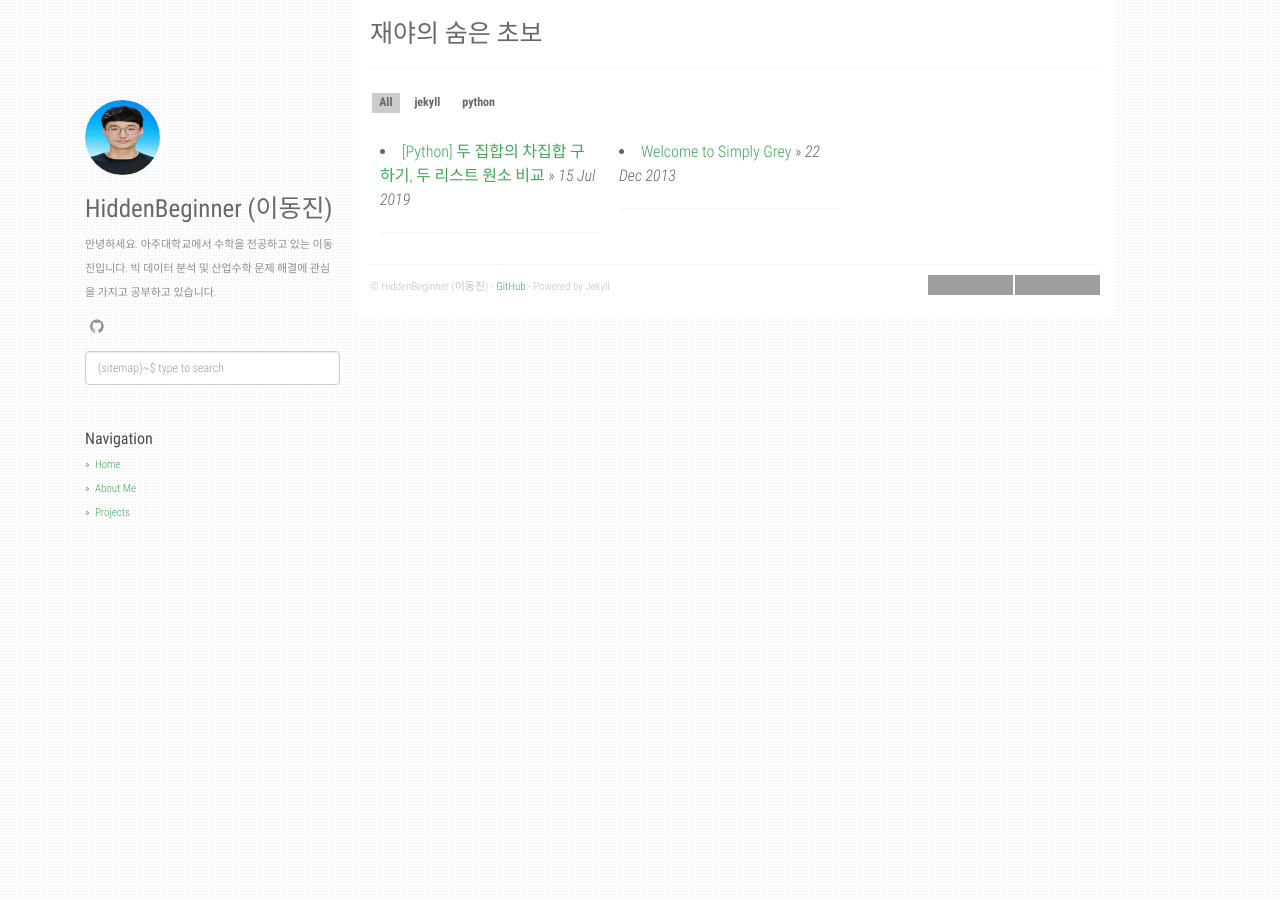
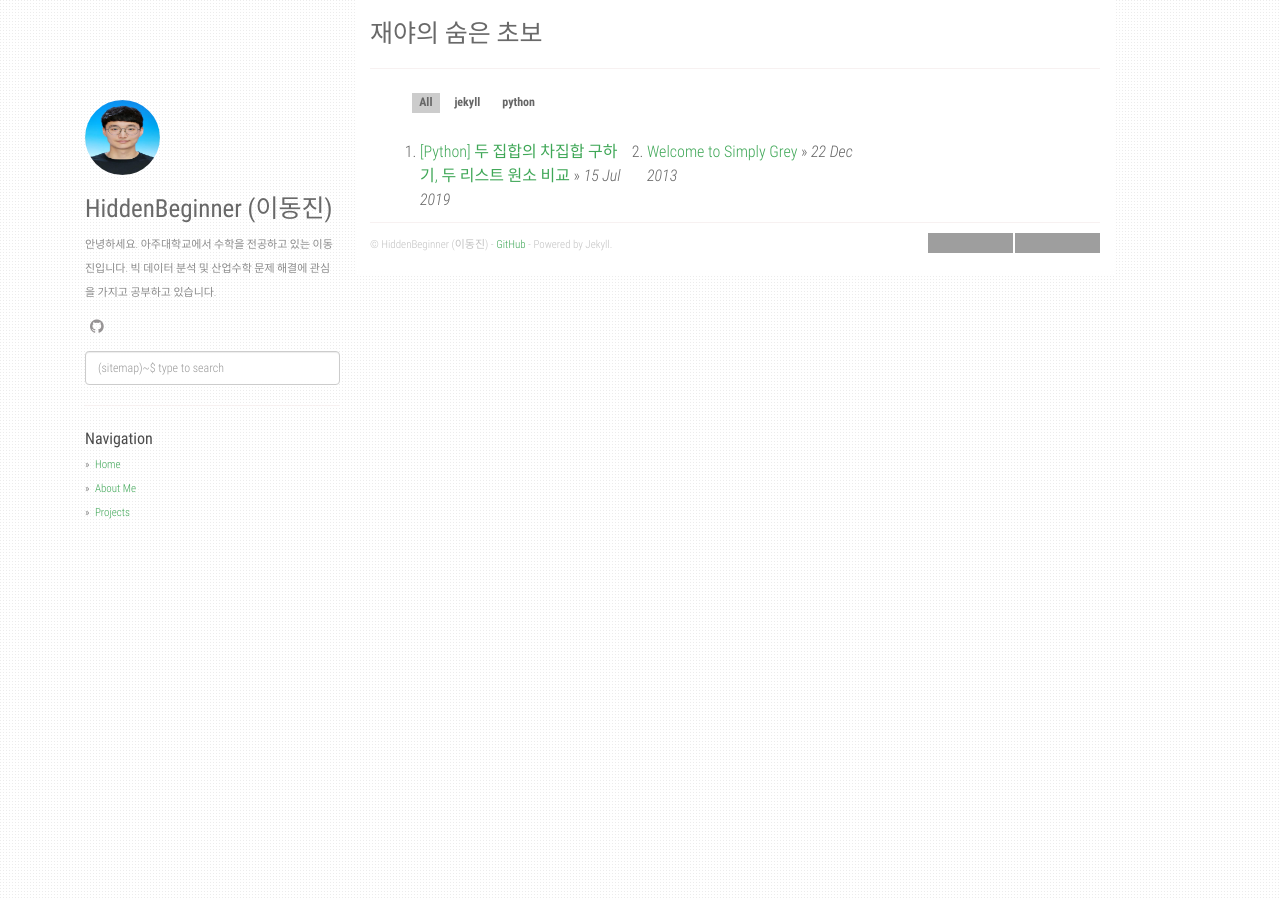
Before and after one commit to agusmakmun/agusmakmun.github.io, a Jekyll site: the page built from index.html, in a window 1280 px wide. Built offline with Jekyll 4.4.1, drawn with Linux system fonts in a browser that asks for light colours; the list of posts is cut into pages by our own code; grey boxes are pictures that could not be loaded.

Commit message:
Update index.html

```diff
--- a/index.html
+++ b/index.html
@@ -5,17 +5,14 @@ layout: default
 <div id="home">
   <h1>{{ site.title }}</h1>
   <hr />
-  <div class="posts">
+  <ol class="posts">
     {% include category_tag.html %}
     {% for post in paginator.posts %}
     <div class="project-item project-outer" data-tags='{{ post.categories | jsonify | downcase }}'>
-      <div class="project-inner">
-        <li><a href="{{ post.url }}">{{ post.title }}</a> &raquo; <i><span>{{ post.date | date_to_string }}</span></i></li>
-      </div>
-      <hr>
+      <li><a href="{{ post.url }}">{{ post.title }}</a> &raquo; <i><span>{{ post.date | date_to_string }}</span></i></li>
     </div>
     {% endfor %}
-  </div>
+  </ol>
 
   <!-- Pagination links -->
   {% if paginator.total_pages > 1 %}
```
